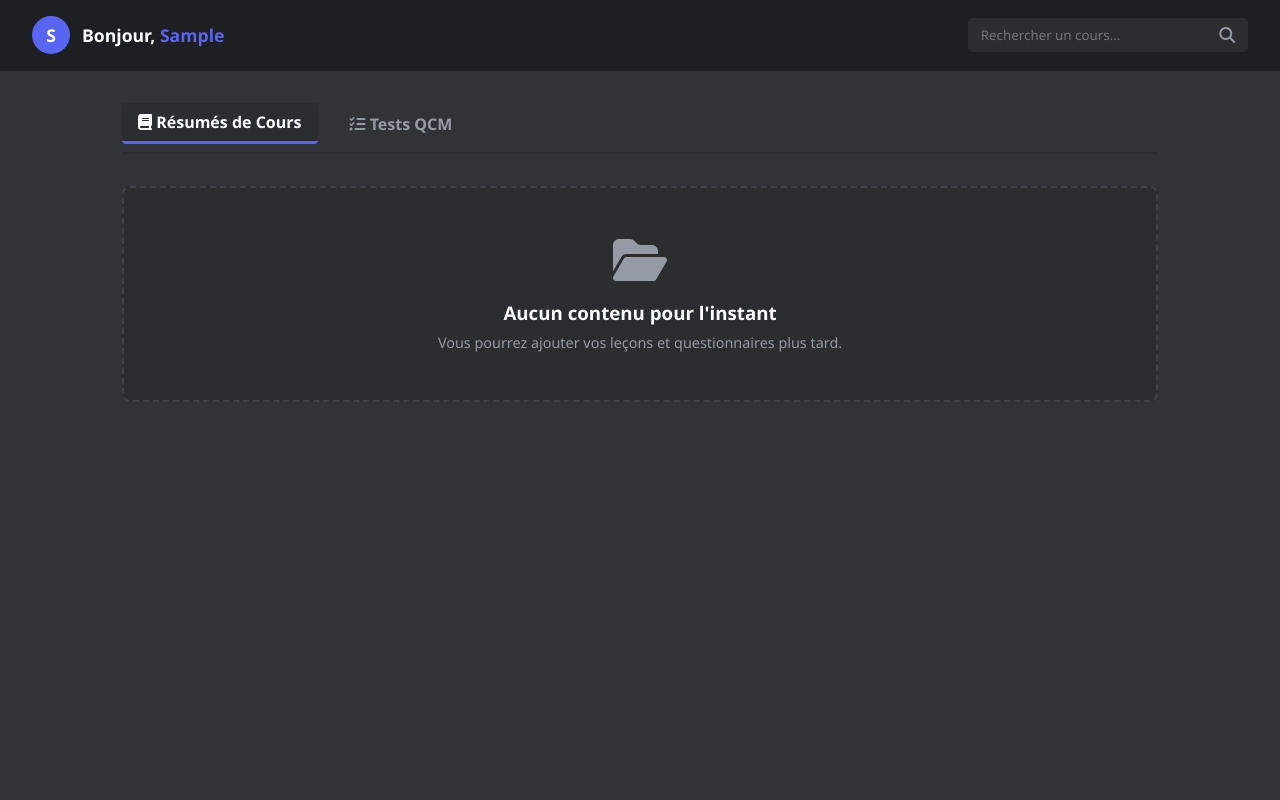
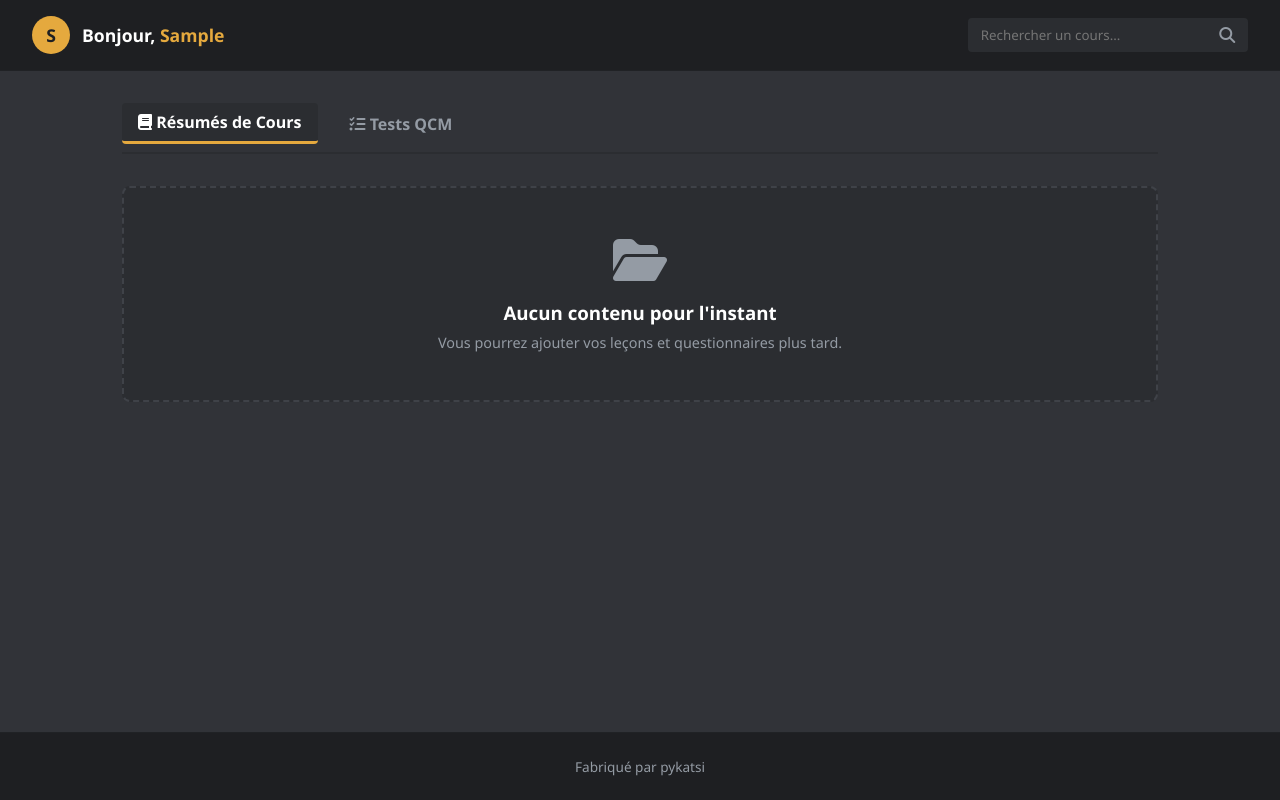
Before and after one commit to sohaylelhajli405-wq/-lll, a plain HTML site: page index.html in a window 1280 px wide. Both pictures are taken after typing "Sample" into the empty fields and a click on the button "Commencer". Drawn offline with Linux system fonts and the light colour scheme.

Commit message:
Update index.html

```diff
--- a/index.html
+++ b/index.html
@@ -10,8 +10,8 @@
             --bg-primary: #313338;
             --bg-secondary: #2b2d31;
             --bg-tertiary: #1e1f22;
-            --accent: #5865f2;
-            --accent-hover: #4752c4;
+            --accent: #e5a93e; /* لون قبعة القش */
+            --accent-hover: #d09632;
             --text-main: #dbdee1;
             --text-muted: #949ba4;
             --text-white: #ffffff;
@@ -28,16 +28,19 @@
             background-color: var(--bg-primary);
             color: var(--text-main);
             min-height: 100vh;
+            display: flex;
+            flex-direction: column;
         }
 
-        /* 1. Écran de Connexion */
+        /* 1. Écran de Connexion avec fond de livres et tests */
         #loginScreen {
             position: fixed;
             top: 0;
             left: 0;
             width: 100%;
             height: 100%;
-            background: radial-gradient(circle at center, #3f4248 0%, #1e1f22 100%);
+            background: linear-gradient(rgba(31, 31, 34, 0.85), rgba(31, 31, 34, 0.85)),
+                        url('https://images.unsplash.com/photo-1497633762265-9d179a990aa6?q=80&w=1920&auto=format&fit=crop') no-repeat center center/cover;
             display: flex;
             justify-content: center;
             align-items: center;
@@ -48,13 +51,14 @@
             background-color: var(--bg-secondary);
             padding: 2.5rem;
             border-radius: 12px;
-            box-shadow: 0 8px 24px rgba(0,0,0,0.5);
+            box-shadow: 0 8px 24px rgba(0,0,0,0.6);
             width: 100%;
             max-width: 400px;
             text-align: center;
+            border: 1px solid #3f4248;
         }
 
-        .login-card i {
+        .straw-hat-icon {
             font-size: 3.5rem;
             color: var(--accent);
             margin-bottom: 1rem;
@@ -104,7 +108,7 @@
             width: 100%;
             padding: 0.75rem;
             background-color: var(--accent);
-            color: white;
+            color: #1e1f22;
             border: none;
             border-radius: 4px;
             font-size: 1rem;
@@ -150,7 +154,8 @@
             display: flex;
             justify-content: center;
             align-items: center;
-            color: white;
+            color: #1e1f22;
+            font-weight: bold;
         }
 
         .search-container {
@@ -181,6 +186,7 @@
             max-width: 1100px;
             margin: 0 auto;
             width: 100%;
+            flex-grow: 1;
         }
 
         .tabs {
@@ -235,6 +241,17 @@
             color: var(--text-muted);
             font-size: 0.9rem;
         }
+
+        /* Footer */
+        footer {
+            text-align: center;
+            padding: 1.5rem;
+            color: var(--text-muted);
+            font-size: 0.85rem;
+            background-color: var(--bg-tertiary);
+            border-top: 1px solid #202225;
+            margin-top: auto;
+        }
     </style>
 </head>
 <body>
@@ -242,7 +259,8 @@
     <!-- Écran de Connexion -->
     <div id="loginScreen">
         <div class="login-card">
-            <i class="fa-brands fa-discord"></i>
+            <!-- أيقونة قبعة القش -->
+            <i class="fa-solid fa-hat-cowboy straw-hat-icon" title="Straw Hat"></i>
             <h2>Bienvenue</h2>
             <p>Entrez votre nom pour accéder à l'espace</p>
             <form id="loginForm">
@@ -280,6 +298,10 @@
                 <p>Vous pourrez ajouter vos leçons et questionnaires plus tard.</p>
             </div>
         </main>
+
+        <footer>
+            <span>Fabriqué par pykatsi</span>
+        </footer>
     </div>
 
     <script>
```
